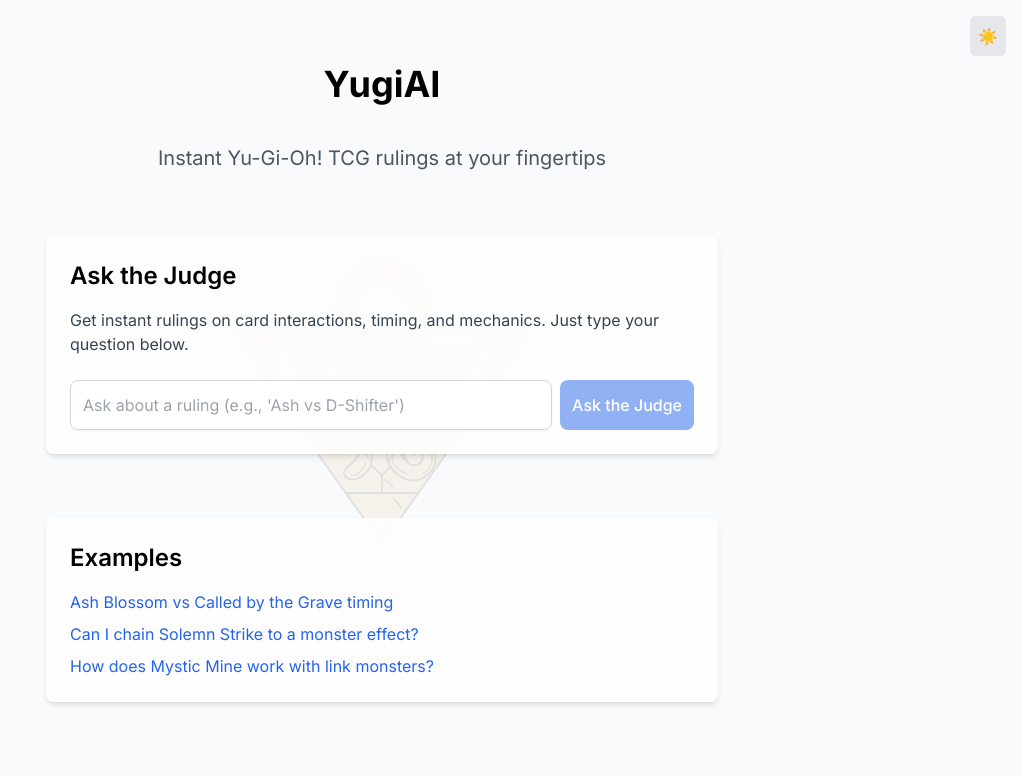
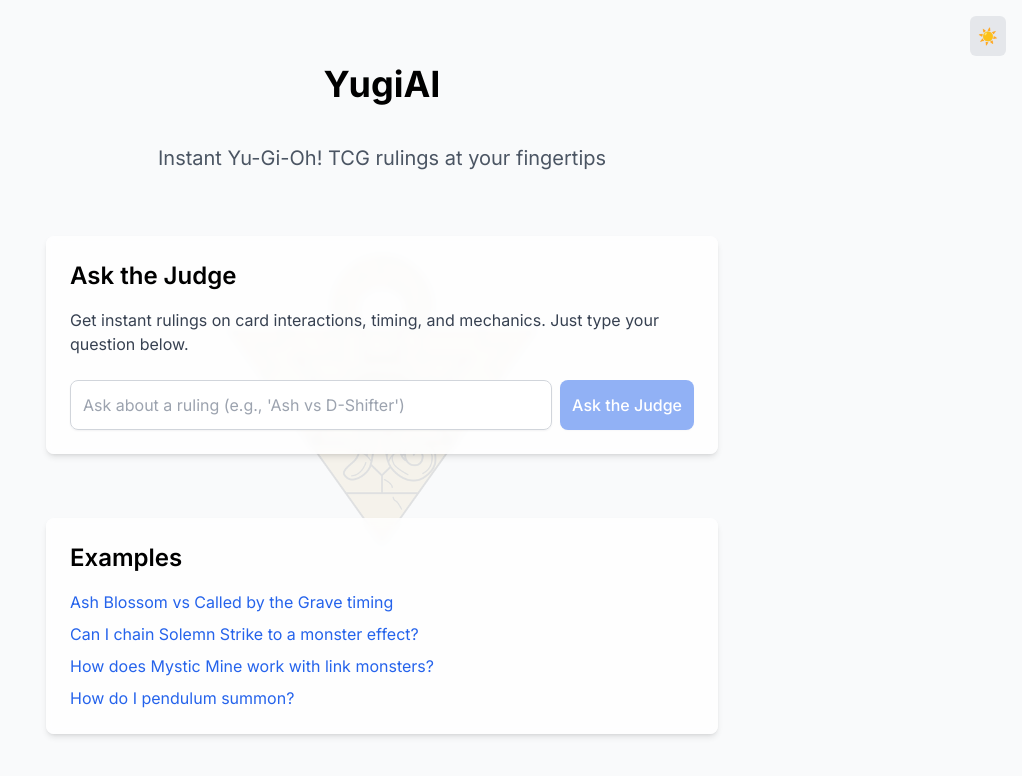
Before and after one commit to bavrumov/Yugi-AI, a Next.js app: page / in a window 1280 px wide. Shown: the top 776 px of the page, without its empty margins (258-1280 px from the left). Built offline with nearby package versions, Linux system fonts and the light colour scheme.

Commit message:
Add example, remove TODO

```diff
--- a/src/app/api/judge/route.ts
+++ b/src/app/api/judge/route.ts
@@ -12,8 +12,8 @@
       );
     }
 
-    // const response = await getJudgeRuling(query);
-    const response = await getDummyJudgeRuling(query);
+    const response = await getJudgeRuling(query);
+    // const response = await getDummyJudgeRuling(query);
     return NextResponse.json({ response });
   } catch (error) {
     console.error('Error processing request:', error);
--- a/src/app/page.tsx
+++ b/src/app/page.tsx
@@ -61,6 +61,11 @@
                 How does Mystic Mine work with link monsters?
               </Link>
             </li>
+            <li>
+              <Link href="/judge?q=How do I pendulum summon?">
+                How do I pendulum summon?
+              </Link>
+            </li>
           </ul>
         </div>
       </div>
--- a/src/lib/ai.ts
+++ b/src/lib/ai.ts
@@ -89,8 +89,7 @@
     return extractResponseText(modelId, responseBody);
   } catch (error) {
     console.error("Error getting ruling:", error);
-    //todo: why does this ignore the first letter?
-    return "_Sorry, I couldn't process your request. Please try again.";
+    return "Sorry, I couldn't process your request. Please try again.";
   }
 
 }
```
